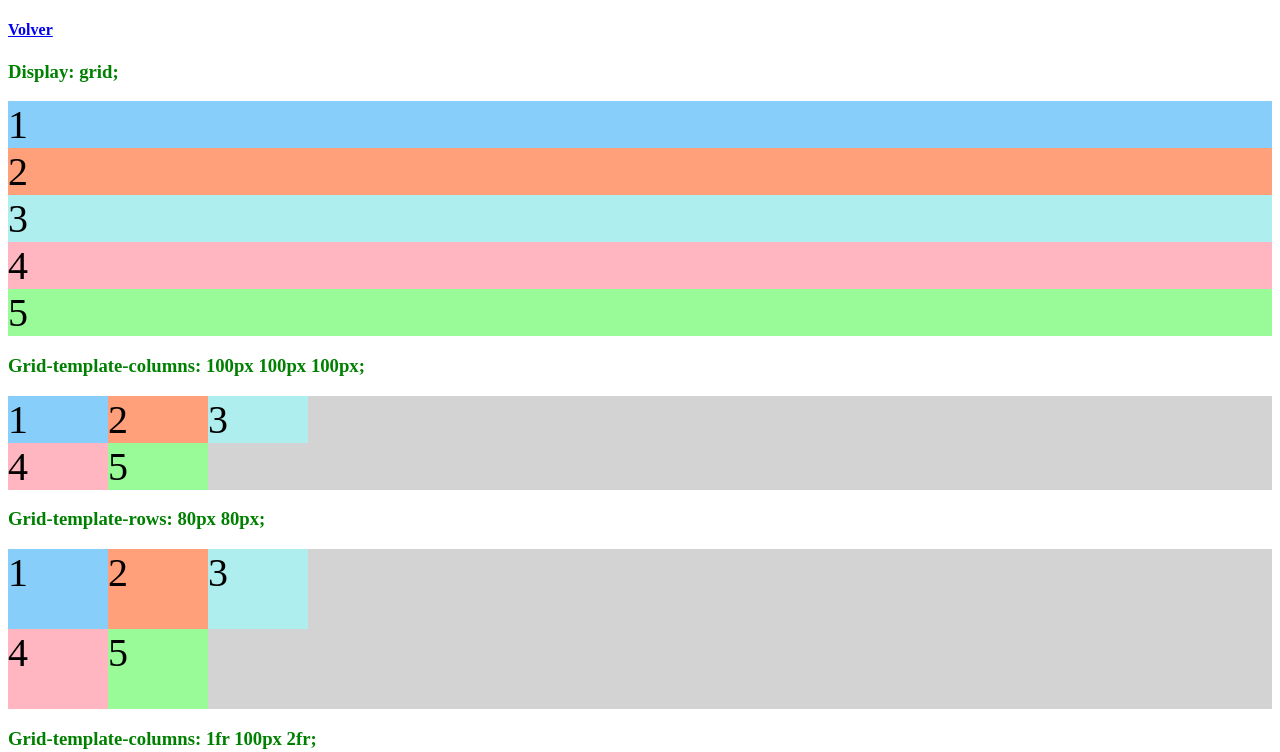
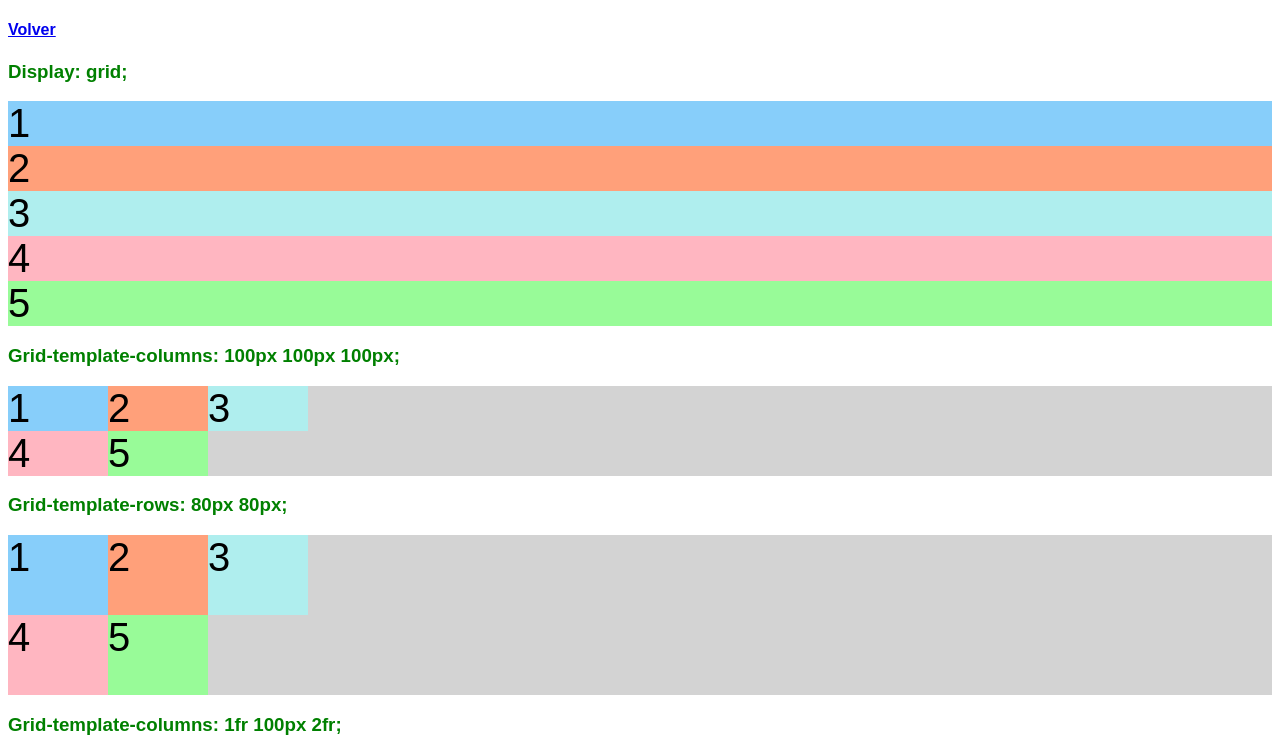
Before and after one commit to alexherrerac/Ejercicios-Responsive, a plain HTML site: page grid.html in a window 1280 px wide. Shown: the top 752 px of the page. Drawn offline with Linux system fonts and the light colour scheme.

Commit message:
pagina de grid

```diff
--- a/grid.html
+++ b/grid.html
@@ -8,6 +8,10 @@
   </head>
   <body>
     <style>
+      body {
+        font-family: Arial, sans-serif;
+      }
+
       h3 {
         color: green;
       }
@@ -269,7 +273,7 @@
           "footer";
       }
 
-        @media (min-width: 700px){
+      @media (min-width: 700px) {
         .container16 {
           grid-template-columns: auto 1fr;
           grid-template-rows: auto 1fr auto;
@@ -280,7 +284,7 @@
         }
       }
 
-        @media (min-width: 1000px){
+      @media (min-width: 1000px) {
         .container16 {
           grid-template-areas:
             "header header"
@@ -424,7 +428,10 @@
       <div class="d5">5</div>
     </div>
 
-    <h3>Grid-template-areas: "header header header" "advert content content" "footer footer footer";</h3>
+    <h3>
+      Grid-template-areas: "header header header" "advert content content"
+      "footer footer footer";
+    </h3>
     <div class="container10">
       <div class="d1">1</div>
       <div class="d2">2</div>
@@ -505,6 +512,5 @@
       </div>
       <div class="item4">footer</div>
     </div>
-
   </body>
 </html>
```
Lines whose indentation alone changed are shown as unchanged.
